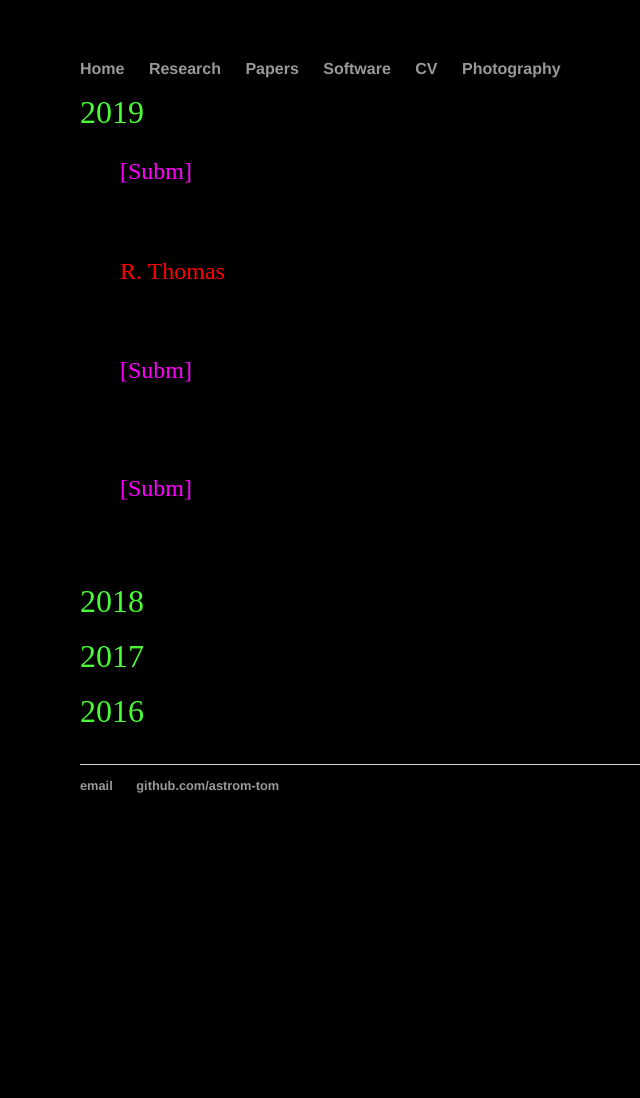
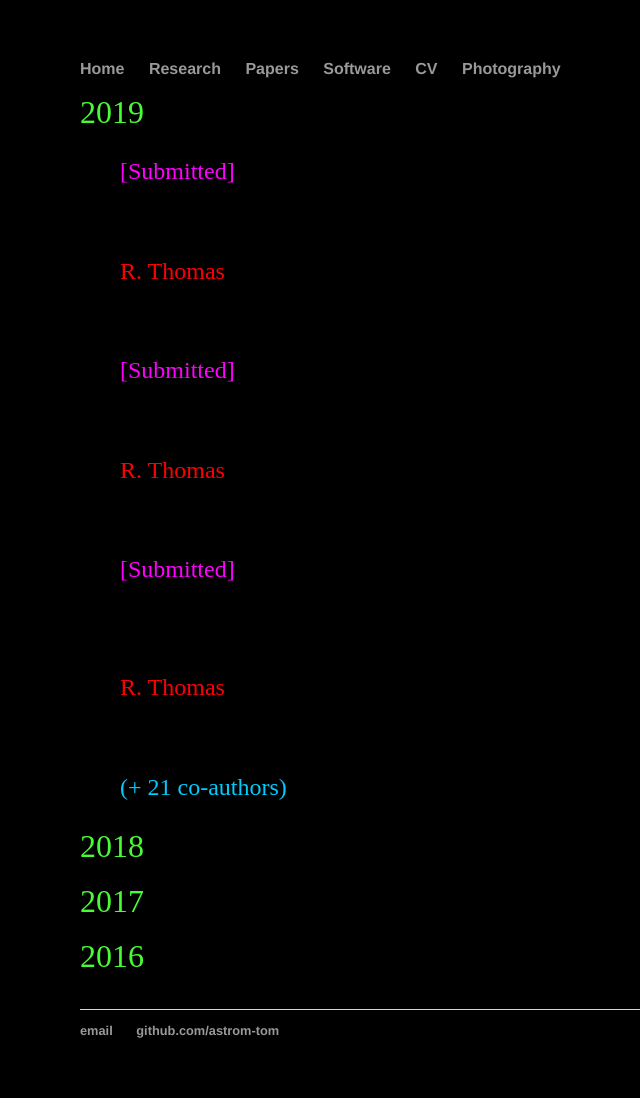
Before and after one commit to astrom-tom/astrom-tom.github.io, a Jekyll site: the page built from Papers/index.html, in a window 1280 px wide. Shown: the whole page, without its empty margins (112-752 px from the left). Built offline with Jekyll 4.4.1, drawn with Linux system fonts in a browser that asks for light colours; before the commit the page ends 900 px from its top, so only the background shows below that.

Commit message:
Update index.html

```diff
--- a/Papers/index.html
+++ b/Papers/index.html
@@ -12,9 +12,9 @@ title: Romain Thomas, Fellow Astronomer
   <font size="6">2019
     </font>
    </dt>
-  <dd> <p class='subm'>[Subm]</p> Intergalactic medium transmission towards z>4 galaxies with VANDELS <p class='me'>R. Thomas</p>, L. Pentericci et al 2019</dd>
-  <dd> <p class='subm'>[Subm]</p> The most massive, passive and oldest galaxies at 0.5 < z < 2.1 : Downsizing signature from magnesium selected galaxies R. Thomas, O. Le Fevre et al 2019</dd>
-  <dd> <p class='subm'>[Subm]</p>The UV and Ly$\alpha$ Luminosity Functions of galaxies and the Star Formation Rate Density at the end of HI reionization from the VIMOS Ultra-Deep Survey Y. Khusanova, O. Le Fèvre, P. Cassata, O. Cucciati, B. C. Lemaux, L. A. M. Tasca, R. Thomas et al (+21 co-authors)</dd>
+  <dd> <p class='subm'>[Submitted]</p> Intergalactic medium transmission towards z>4 galaxies with VANDELS <p class='me'>R. Thomas</p>, L. Pentericci et al 2019</dd>
+  <dd> <p class='subm'>[Submitted]</p> The most massive, passive and oldest galaxies at 0.5 < z < 2.1 : Downsizing signature from magnesium selected galaxies <p class='me'>R. Thomas</p>, O. Le Fevre et al 2019</dd>
+  <dd> <p class='subm'>[Submitted]</p>The UV and Ly alpha Luminosity Functions of galaxies and the Star Formation Rate Density at the end of HI reionization from the VIMOS Ultra-Deep Survey Y. Khusanova, O. Le Fèvre, P. Cassata, O. Cucciati, B. C. Lemaux, L. A. M. Tasca, <p class='me'>R. Thomas</p> et al <p class='cauthors'>(+ 21 co-authors)</p></dd>
 
   <dt style="color:rgb(73, 251, 53);">
   <font size="6">2018
```
